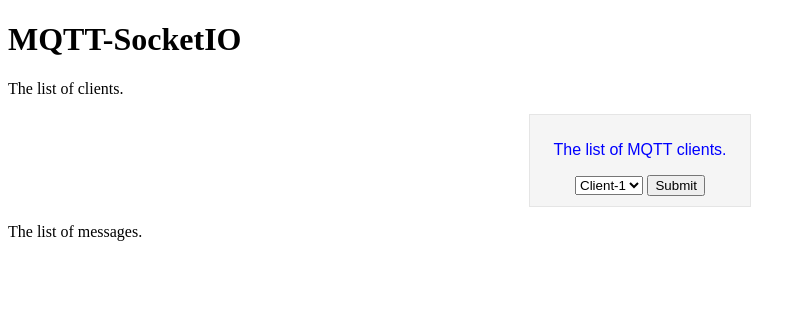
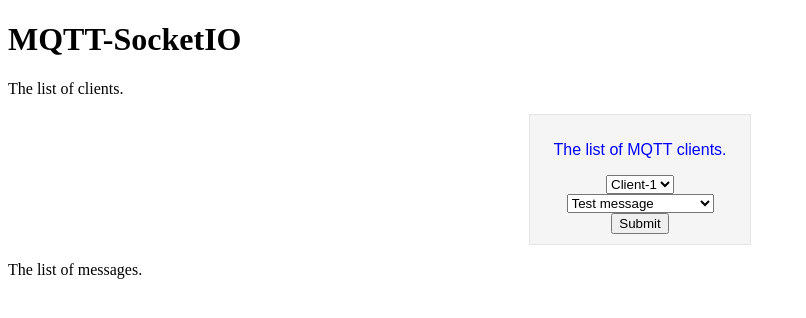
Before and after one commit to basavyr/flask-development-tutorials, a Flask app: page / in a window 1280 px wide. Shown: the top 318 px of the page, without its empty margins (0-806 px from the left). Run offline with Flask 2, Linux system fonts and the light colour scheme; some libraries are stand-ins or nearby versions.

Commit message:
Update index.html

```diff
--- a/projects/mqtt-socketio/templates/index.html
+++ b/projects/mqtt-socketio/templates/index.html
@@ -13,6 +13,11 @@
       <option value="client2">Client-2</option>
       <option value="client3">Client-3</option>
     </select>
+    <select id="message">
+      <option value="msg1">Test message</option>
+      <option value="msg2">Example of message</option>
+      <option value="msg3">Other messages</option>
+    </select>
     <input type="submit" value="Submit" id="client-submit" />
   </form>
 </div>
```
